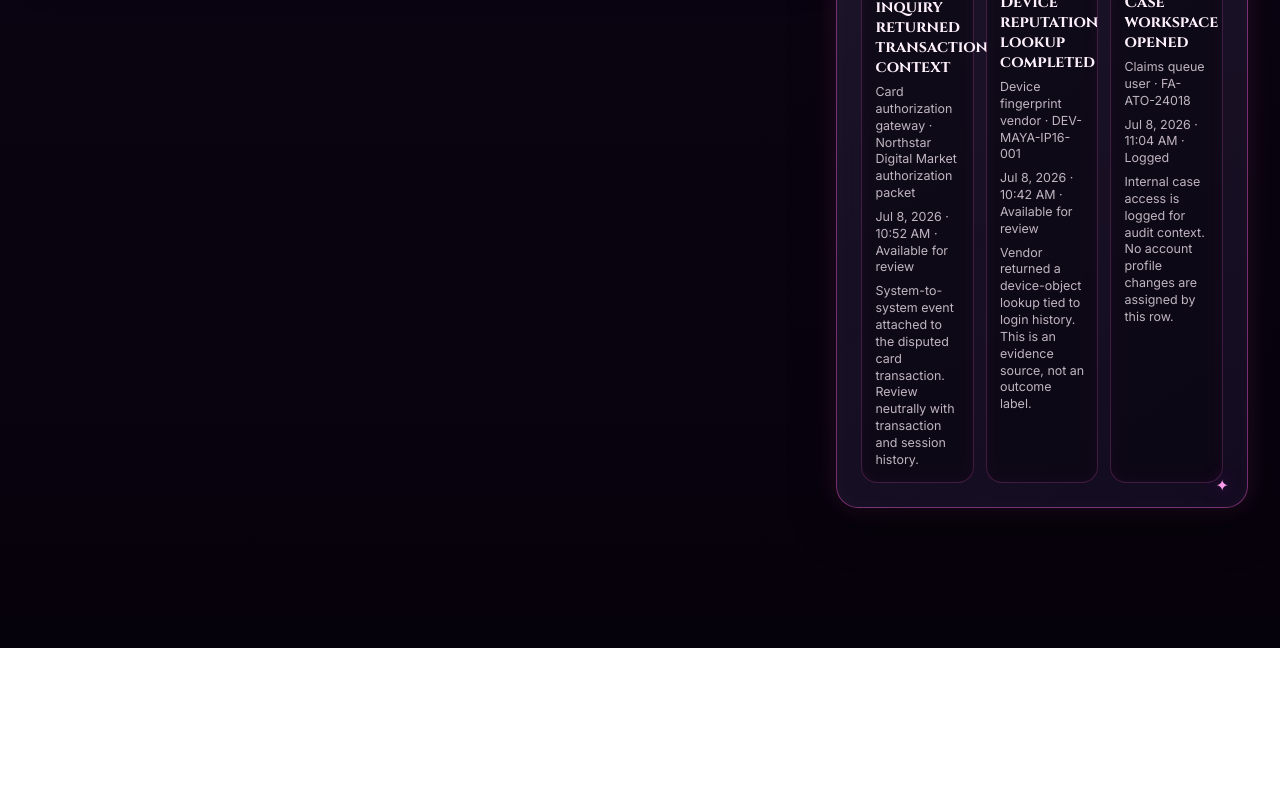
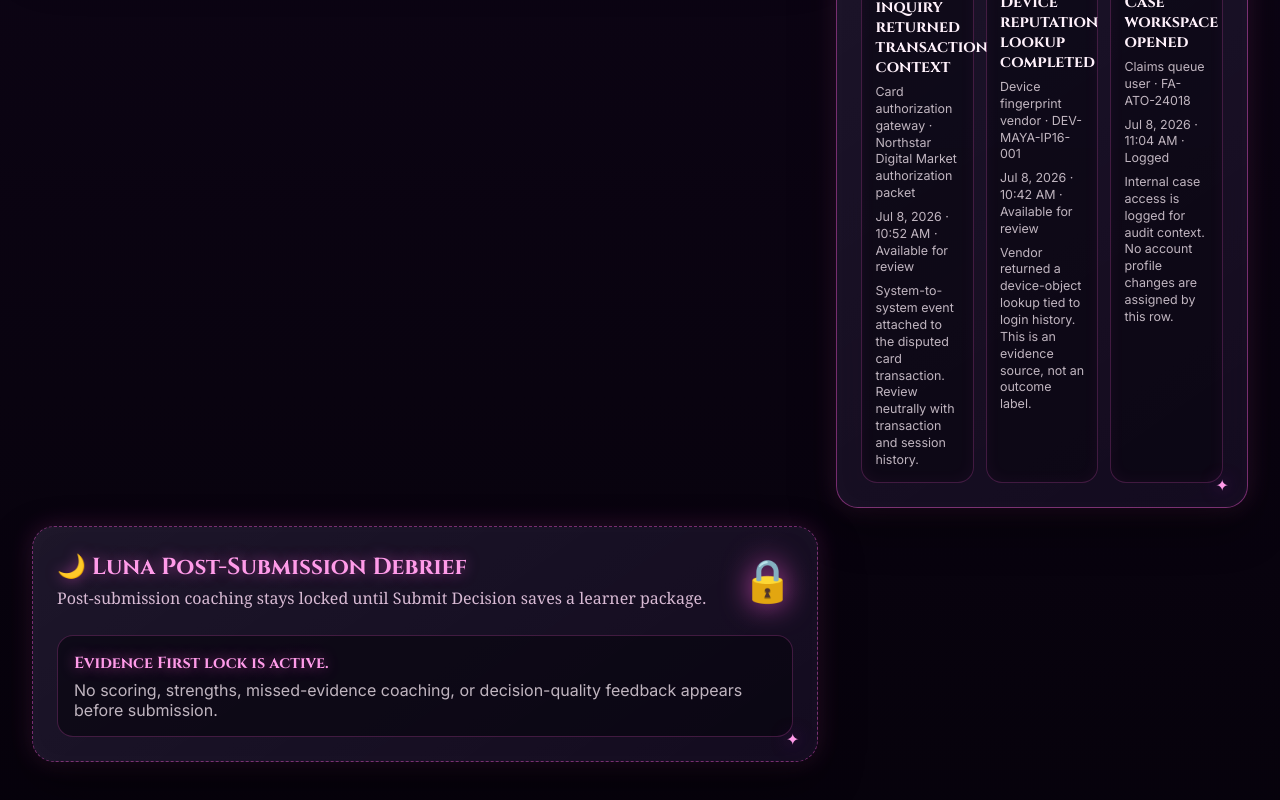
Before and after one commit to iamre2024-debug/fraud-Academy-v1, a React (Vite) app: page / in a window 1280 px wide. Shown: the part 2937-3737 px from the top of the page. Before the commit the page ends 3585 px from the top, so only its background shows below. Built offline with nearby package versions, Linux system fonts and the light colour scheme.

Commit message:
Render Luna post submission module

```diff
--- a/src/VisualApp.jsx
+++ b/src/VisualApp.jsx
@@ -3,6 +3,7 @@ import VisualWorkspace from './VisualWorkspace.jsx';
 import VisualNavigation from './VisualNavigation.jsx';
 import VisualTextCollapse from './VisualTextCollapse.jsx';
 import SystemAccessLane from './SystemAccessLane.jsx';
+import LunaPostSubmissionPanel from './LunaPostSubmissionPanel.jsx';
 import { trainingCases } from './data/cases.js';
 
 export default function VisualApp() {
@@ -26,6 +27,7 @@ export default function VisualApp() {
         onNavigate={setActiveTab}
       />
       <SystemAccessLane activeCaseId={activeCaseId} />
+      <LunaPostSubmissionPanel activeCaseId={activeCaseId} />
       <VisualNavigation
         activeTab={activeTab}
         onNavigate={setActiveTab}
```
